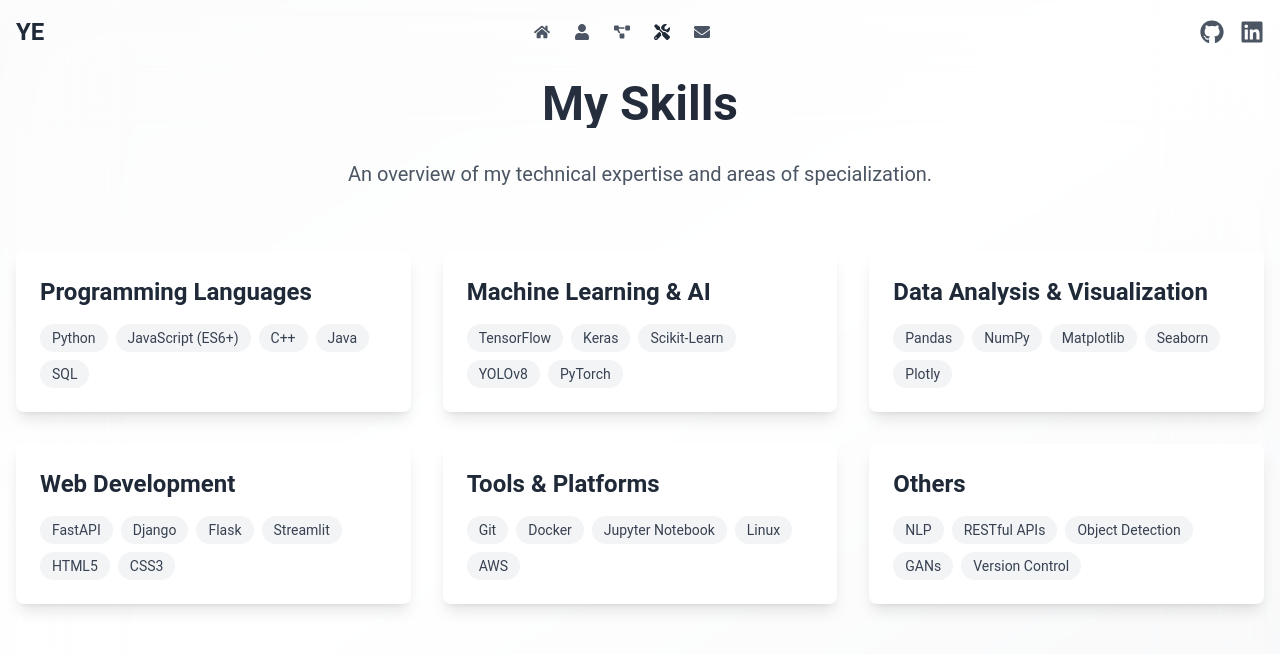
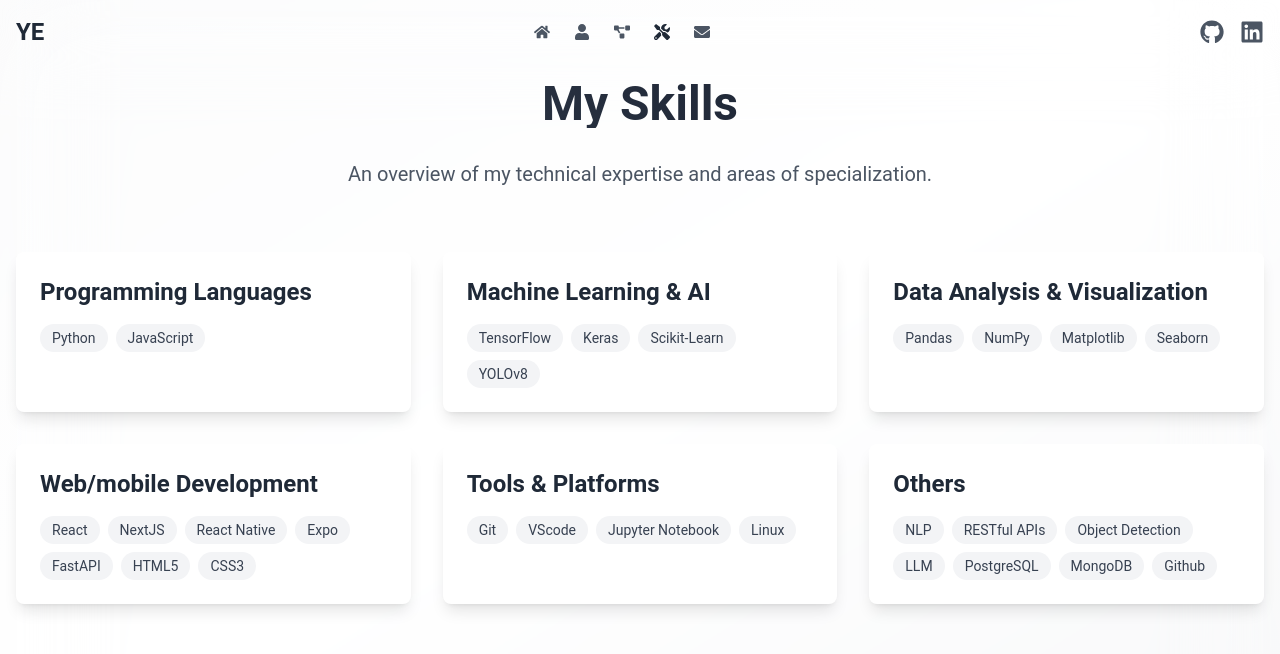
Before and after one commit to Ysen0603/mon-portfolio, a React (Create React App) app: page /skills in a window 1280 px wide. Shown: the top 654 px of the page. Built offline with nearby package versions, Linux system fonts and the light colour scheme; the HTML template or start-up script is replaced by a standard one.

Commit message:
"skills and about pages"

```diff
--- a/src/data/projectsData.js
+++ b/src/data/projectsData.js
@@ -161,9 +161,9 @@
         image: "https://upload.wikimedia.org/wikipedia/commons/2/2d/Tensorflow_logo.svg",
       },
       {
-        name: "Dlib",
-        image: "https://dlib.net/images/dlib-logo.png", // Placeholder
-      },
+        name: "Keras",
+        image: "https://upload.wikimedia.org/wikipedia/commons/a/ae/Keras_logo.svg",
+      }
     ],
     image: "https://securitytoday.com/-/media/SEC/Security-Products/Images/2020/06/facial_recognition.jpg",
     features: [
--- a/src/pages/AboutPage.jsx
+++ b/src/pages/AboutPage.jsx
@@ -5,19 +5,19 @@
 const AboutPage = () => {
   const aboutData = {
     title: "About Me",
-    description: "I am Mr. Ennaya Yassine, an engineer specializing in Information Systems Intelligence. My expertise lies in machine learning, deep learning, data manipulation, and analysis. With a strong foundation in Natural Language Processing (NLP) and computer vision, I am passionate about developing intelligent systems and solutions.",
+    description: 'Yassine Ennaya, information systems intelligence engineer (SUPMTI). Specialized in data analysis, NLP and computer vision. Experienced in Machine Learning and Deep Learning with Pandas, Numpy, Sklearn, Tensorflow. Web developer (FastAPI, React) combining AI and development for innovative solutions.',
     skills: [
-      "Python", "Machine Learning", "Deep Learning", "NLP",
-      "TensorFlow", "Keras", "OpenCV", "FastAPI",
-      "Pandas", "Numpy", "Scikit-Learn", "Streamlit",
-      "Power BI", "GIT/GitHub", "Linux (Ubuntu)", "JIRA Agile"
+      "JavaScript","Python","React", "Machine Learning", "NLP",
+      "TensorFlow","FastAPI",
+      "Pandas", "Numpy", "Scikit-Learn", "React Native", "Expo",
+      "HTML5", "CSS3", "PostgreSQL", "MongoDB", "Github", "GIT/GitHub", "Linux (Ubuntu)", "JIRA Agile"
     ],
     experiences: [
       {
         title: "Intern - Final Year Project (PFE)",
         company: "Direction Générale des Collectivités Territoriales",
         period: "2023 - 2024",
-        description: "Designed and implemented an intelligent system for classifying projects based on Sustainable Development Goals (SDGs), impact areas, and transitions, utilizing NLP techniques."
+        description: "Designed and implemented an intelligent system for classifying projects based on Sustainable Development Goals (SDGs), impact areas, and transitions, utilizing NLP techniques and a web app using FastApi and React.",
       },
       {
         title: "Intern - Practical Training (PFA)",
@@ -48,7 +48,7 @@
         year: "2015 - 2018"
       }
     ],
-    interests: ["Artificial Intelligence", "Machine Learning", "Deep Learning", "NLP", "Computer Vision", "Web Development"]
+    interests: ["Web Development","Mobile Development","Artificial Intelligence", "Machine Learning", "Deep Learning", "NLP", "Computer Vision", ]
   };
 
   return (
--- a/src/pages/Home.jsx
+++ b/src/pages/Home.jsx
@@ -46,7 +46,7 @@
 
   const projects = projectsData;
 
-  const skills = ["Python", "TensorFlow", "Keras", "FastAPI", "OpenCV", "Streamlit"];
+  const skills = ["JavaScript", "Python", "FastAPI", "React", "React Native", "NextJS", "Expo", "HTML5", "CSS3", "Git", "VScode", "Jupyter Notebook", "Linux",];
 
   return (
     <div className="min-h-screen bg-white text-gray-900 overflow-hidden">
--- a/src/pages/SkillsPage.jsx
+++ b/src/pages/SkillsPage.jsx
@@ -8,22 +8,22 @@
     description: "An overview of my technical expertise and areas of specialization.",
     skillCategories: {
       "Programming Languages": [
-        "Python", "JavaScript (ES6+)", "C++", "Java", "SQL"
+        "Python", "JavaScript "
       ],
       "Machine Learning & AI": [
-        "TensorFlow", "Keras", "Scikit-Learn", "YOLOv8", "PyTorch"
+        "TensorFlow", "Keras", "Scikit-Learn", "YOLOv8"
       ],
       "Data Analysis & Visualization": [
-        "Pandas", "NumPy", "Matplotlib", "Seaborn", "Plotly"
+        "Pandas", "NumPy", "Matplotlib", "Seaborn"
       ],
-      "Web Development": [
-        "FastAPI", "Django", "Flask", "Streamlit", "HTML5", "CSS3"
+      "Web/mobile Development": [
+        "React","NextJS","React Native","Expo","FastAPI","HTML5", "CSS3"
       ],
       "Tools & Platforms": [
-        "Git", "Docker", "Jupyter Notebook", "Linux", "AWS"
+        "Git", "VScode", "Jupyter Notebook", "Linux"
       ],
       "Others": [
-        "NLP", "RESTful APIs", "Object Detection", "GANs", "Version Control"
+        "NLP", "RESTful APIs", "Object Detection", "LLM", "PostgreSQL", "MongoDB", "Github"
       ]
     },
 
```
